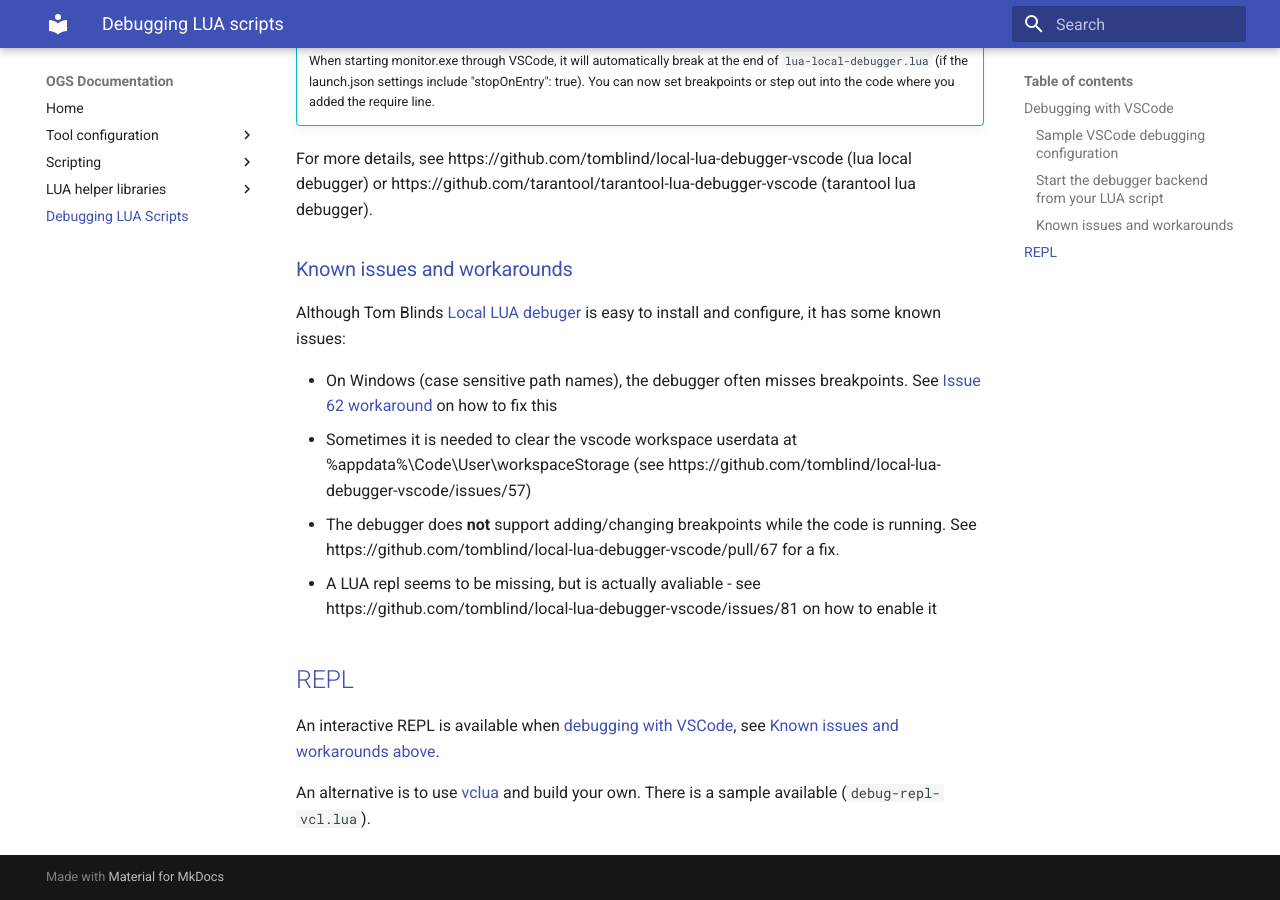
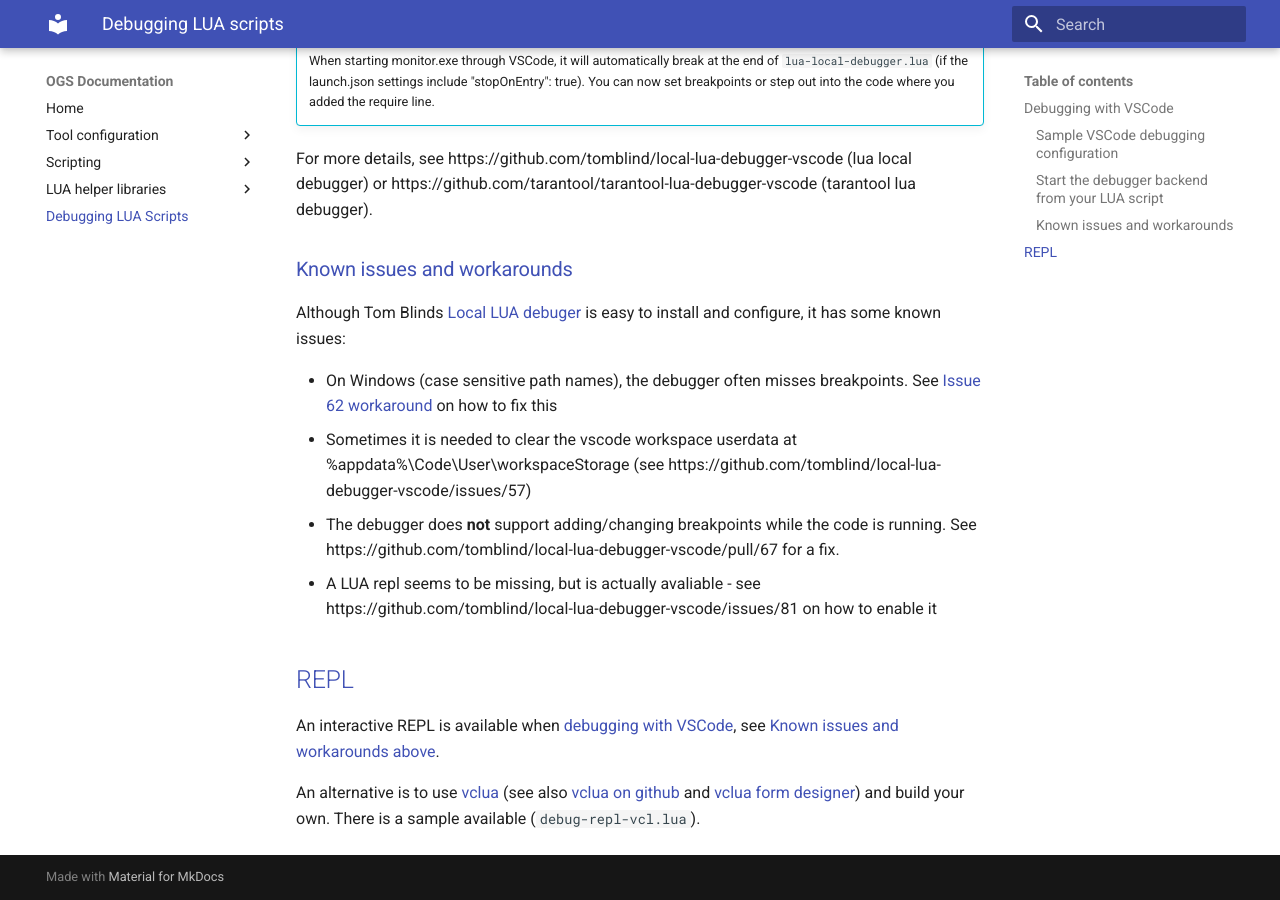
Before and after one commit to haller-erne/ogs, an MkDocs documentation site: the page built from docs/debugging.md, in a window 1280 px wide and 900 px high, scrolled down 1701 px. Built offline with MkDocs 1.6.1 and Material for MkDocs 9.7.7, drawn with Linux system fonts in a browser that asks for light colours.

Commit message:
Added vclua and vclua-tools links

```diff
--- a/docs/debugging.md
+++ b/docs/debugging.md
@@ -88,4 +88,4 @@ Although Tom Blinds [Local LUA debuger](https://marketplace.visualstudio.com/ite
 
 An interactive REPL is available when [debugging with VSCode](#debugging-with-vscode), see [Known issues and workarounds above](#known-issues-and-workarounds).
 
-An alternative is to use [vclua](https://sourceforge.net/projects/vclua/) and build your own. There is a sample available (`debug-repl-vcl.lua`).
+An alternative is to use [vclua](https://sourceforge.net/projects/vclua/) (see also [vclua on github](https://github.com/hipBali/vclua) and [vclua form designer](https://github.com/hipBali/vclua-tools/tree/initial-v1/vt-form)) and build your own. There is a sample available (`debug-repl-vcl.lua`).
```
